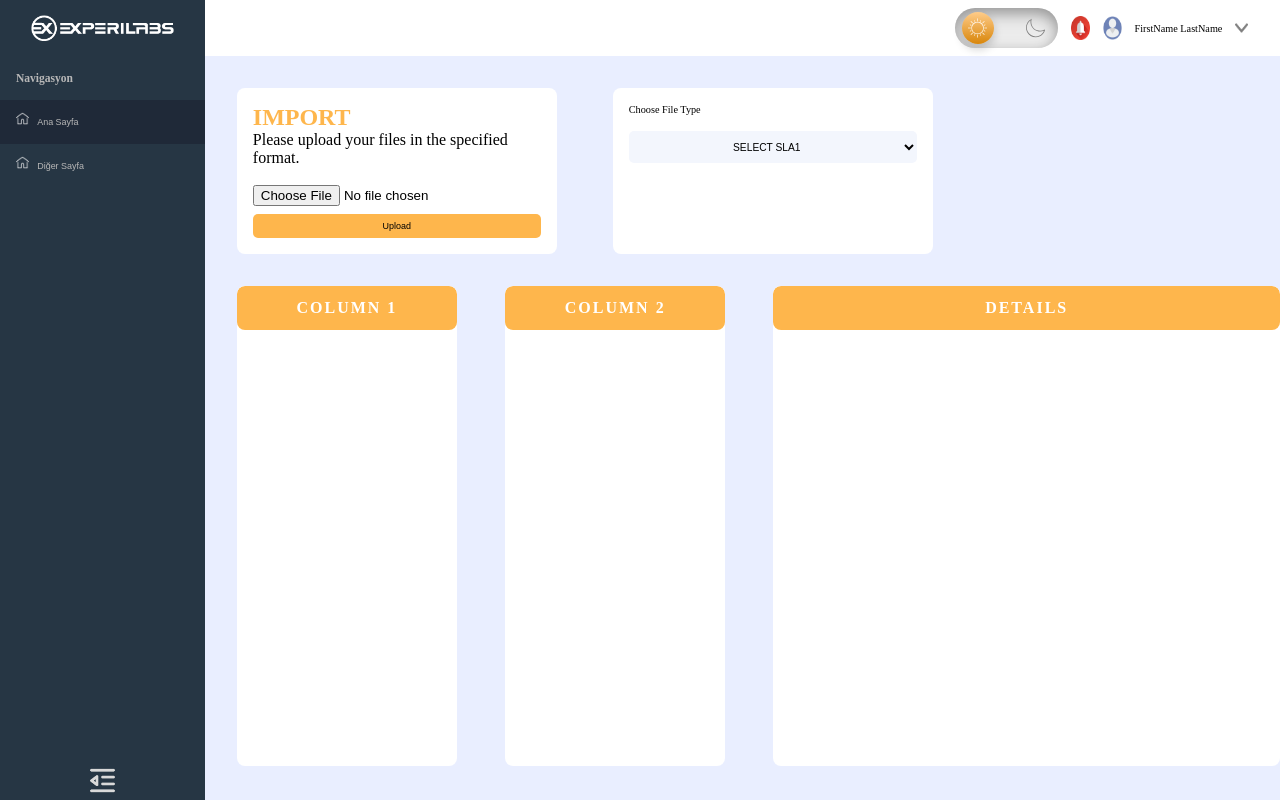
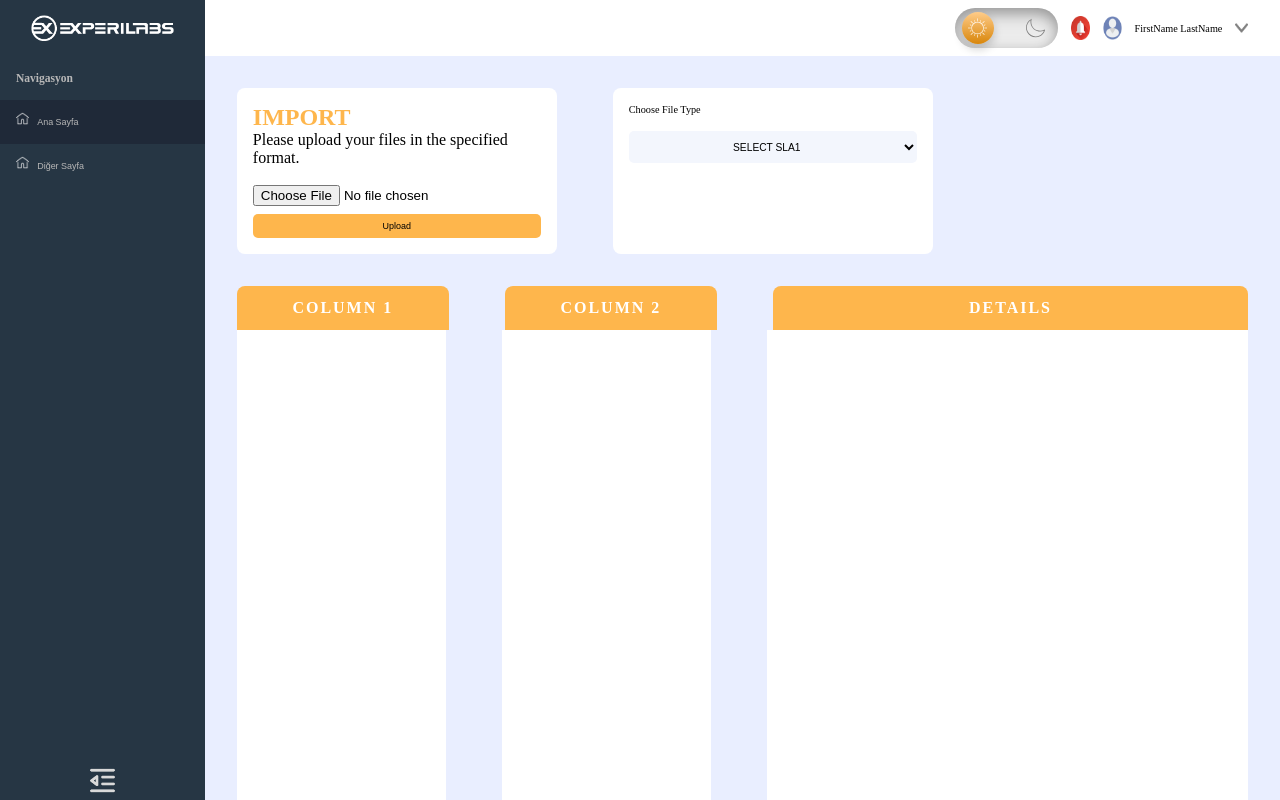
Before and after one commit to chnozata20/MusteriSikayetiReactApp, a React (Create React App) app: page / in a window 1280 px wide. Built offline with nearby package versions, Linux system fonts and the light colour scheme.

Commit message:
style designed

```diff
--- a/src/components/DragandDrop.css
+++ b/src/components/DragandDrop.css
@@ -1,67 +1,87 @@
-.Boards{
+.headersss{
   display: flex;
   flex-direction: row;
-    gap:3rem;
+  gap: 3.5rem;
   margin-left: 2rem;
-    /* justify-content: space-between; */
-    /* background-color: red; */
+  margin-right: 2rem;
+  justify-content:flex-start;
 }
-.headers{
+.Boards {
   display: flex;
   flex-direction: row;
-  gap:3rem;
-  /* margin-left: 2rem; */
+  gap: 3.5rem;
+  margin-left: 2rem;
+   margin-right: 2rem;
+  /* justify-content: space-between;  */
 }
+
 .Board1 {
   width: 20rem;
-    height: 30rem;
-    /* border: 1px solid #263644; */
+  height: 38rem;
   background-color: white;
-    border-radius: .5rem;
-    overflow-y:auto;
+  border-radius: 0 0 0.5rem 0.5rem;
+  overflow-y: auto;
 }
-  .Board2{
+.Board2 {
   width: 20rem;
-    height: 30rem;
-    /* border: 1px solid #263644; */
+  height: 38rem;
   background-color: white;
-    border-radius: .5rem;
-    overflow-y:auto;
+  border-radius: 0 0 0.5rem 0.5rem;
+  overflow-y: auto;
 }
-  /* .Board2:hover{
-    background-color: red;
-  } */
-  .Board3{
+
+.Board3 {
   width: 46rem;
-    height: 30rem;
-    /* border: 1px solid #263644; */
+  height: 38rem;
   background-color: white;
-    border-radius: .5rem;
+  border-radius: 0 0 0.5rem 0.5rem;
   overflow-x: scroll;
   overflow-y: hidden;
-
 }
 
-  .columnsBg{
+.columnsBg1{
   background-color: #feb64c;
-     /* width: 100%; */
-    display: flex;
-    flex-direction: column;
+  width: 19rem;
+  /* display: flex; */
+  /* flex-direction: column; */
   text-align: center;
-    padding: .8rem;
-    border-radius: .5rem;
-    color:white;
+  padding: 0.8rem;
+  border-radius: 0.5rem 0.5rem 0 0;
+  color: white;
   font-size: 1rem;
   font-weight: bold;
   letter-spacing: 2px;
 }
-  .styleColumn{
-    background-color: gray;
-    padding: 1rem;
+.columnsBg2{
+  background-color: #feb64c;
+   width: 19rem;
+  /* display: flex;
+  flex-direction: column; */
+  text-align: center;
+  padding: 0.8rem;
+  border-radius: 0.5rem 0.5rem 0 0;
+  color: white;
+  font-size: 1rem;
+  font-weight: bold;
+  letter-spacing: 2px;
 }
-  .fileStyle{
-    background-color: #F3F6FD;
-    padding: .6rem;
+.columnsBg3{
+  background-color: #feb64c;
+   width: 45.8rem;
+  /* display: flex;
+  flex-direction: column; */
+  text-align: center;
+  padding: 0.8rem;
+  border-radius: 0.5rem 0.5rem 0 0;
+  color: white;
+  font-size: 1rem;
+  font-weight: bold;
+  letter-spacing: 2px;
+}
+
+.fileStyle {
+  background-color: #f3f6fd;
+  padding: 0.6rem;
   border-radius: 5px;
   margin: 1rem;
   align-items: center;
@@ -69,13 +89,11 @@
   box-shadow: rgba(0, 0, 0, 0.24) 0px 3px 8px;
   cursor: grab;
 }
+
 .mini{
   width: 100%;
-    height: 4.4rem;
-    /* height: 40rem; */
+  height: 4vw;
   display: flex;
   flex-direction: row;
   flex-wrap: nowrap;
-    /* overflow-x: scroll;
-    overflow-y: hidden; */
 }
--- a/src/components/DragandDrop.js
+++ b/src/components/DragandDrop.js
@@ -1,21 +1,18 @@
 import { useEffect, useState } from "react";
 import { useDrop } from "react-dnd";
-import Draggable from 'react-draggable';
+import Draggable from "react-draggable";
 import "./DragandDrop.css";
 import Column from "./Column";
 
 const DragandDrop = (props) => {
-
-  useEffect(()=>{
-    if(props.dataFromExcel.length > 0){
+  useEffect(() => {
+    if (props.dataFromExcel.length > 0) {
       let arr = [];
       const objectToArr = Object.entries(props.dataFromExcel[0]);
-      objectToArr.map((item) =>
-          (arr.push({name : item[0]}))
-      )
-      setColumns(arr)
+      objectToArr.map((item) => arr.push({ name: item[0] }));
+      setColumns(arr);
     }
-  }, [props.dataFromExcel])
+  }, [props.dataFromExcel]);
 
   const [columns, setColumns] = useState([
     // { name: "File 1" },
@@ -53,13 +50,13 @@ const DragandDrop = (props) => {
 
   return (
     <>
-
+      <div className="headersss">
+        <span className="columnsBg1">COLUMN 1</span>
+        <span className="columnsBg2">COLUMN 2</span>
+        <span className="columnsBg3">DETAILS</span>
+      </div>
       <div className="Boards">
-
-        <div className="Board1"
-        ref={removeFromfilesRef}
-        > <span className="columnsBg">COLUMN 1</span>
-
+        <div className="Board1" ref={removeFromfilesRef}>
           {columns.map((p, i) => (
             <div className="fileStyle">
               <Column
@@ -71,11 +68,8 @@ const DragandDrop = (props) => {
               />
             </div>
           ))}
-
         </div>
-        <div className="Board2"
-        ref={addTofilesRef}
-        ><span className="columnsBg">COLUMN 2</span>
+        <div className="Board2" ref={addTofilesRef}>
           {files.map((p, i) => (
             <div className="fileStyle">
               <Column
@@ -89,11 +83,8 @@ const DragandDrop = (props) => {
           ))}
         </div>
         <div className="Board3"
-        ref={removeFromfilesRef}
-        >
-          <span className="columnsBg">DETAILS</span><div className="mini">
-
-
+        ref={removeFromfilesRef}>
+          <div className="mini">
             {files.map((p, i) => (
               <div className="fileStyle">
                 <Column
@@ -103,11 +94,8 @@ const DragandDrop = (props) => {
                   playerType="files"
                   onDropPlayer={removeColumnFromfiles}
                 />
-
               </div>
-
             ))}
-
           </div>
         </div>
       </div>
```
Lines whose indentation alone changed are shown as unchanged.
